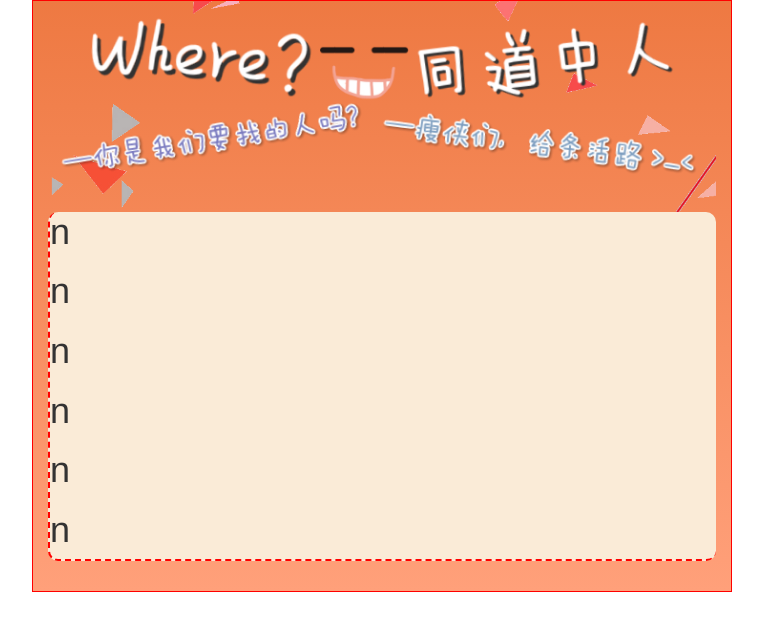
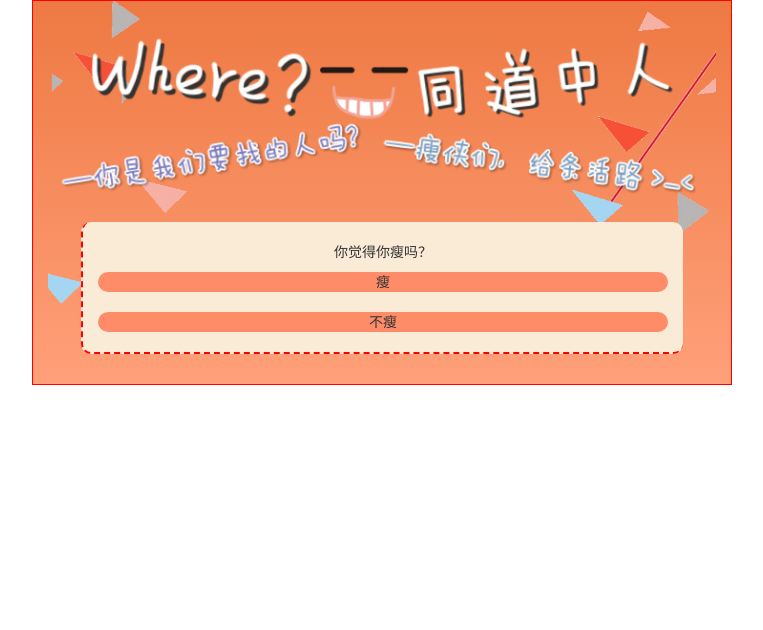
Before and after one commit to yuizya/agentSystem, a plain HTML site: page agentWeb/generalizeYS/index.html in a window 1280 px wide. Shown: the whole page, without its empty margins (258-1021 px from the left). Drawn offline with Linux system fonts and the light colour scheme.

Commit message:
2018-04-11 agentWeb

```diff
--- a/agentWeb/generalizeYS/index.html
+++ b/agentWeb/generalizeYS/index.html
@@ -32,8 +32,14 @@
     <style>
         *{padding: 0px;margin: 0px;}
         .body_container{border: 1px red solid;max-width: 700px;background: -webkit-linear-gradient(#EE7942, #FFA07A);background: -o-linear-gradient(#EE7942, #FFA07A);background: -moz-linear-gradient(#EE7942, #FFA07A);background: linear-gradient(#EE7942, #FFA07A);}
-        .body_container .bgimg{background:url("static/images/bg01.png") no-repeat center center;background-size: 100%; }
-        .body_container .question_div{border: 2px red dashed;border-radius: 10px;border-top: none;border-right: none;margin-bottom: 30px;background-color: antiquewhite}
+            .body_container .bgimg{background:url("static/images/bg01.png") no-repeat center center;background-size: 100%; }
+                .body_container .bgimg .bg_title{margin-top: 20px;margin-bottom: 10px;}
+            .body_container .question_div{margin:0px auto;width:90%;border: 2px red dashed;border-radius: 10px;border-top: none;border-right: none;margin-bottom: 30px;background-color: antiquewhite}
+                .body_container .question_div .qt_content_div{margin-top: 20px;text-align: center;}
+                .body_container .question_div .qt_content_div .p_qt_title{}
+                .body_container .question_div .qt_content_div .div_answer1,
+                .body_container .question_div .qt_content_div .div_answer2{margin-bottom:20px;border-radius: 10px;background-color: #FF8C69}
+                .body_container .question_div .qt_content_div .div_answer2{}
     </style>
     <!--[if lt IE 9]>
     <script src="static/js/bootstrap/html5shiv.min.js"></script>
@@ -43,9 +49,15 @@
 <body>
     <div class="container body_container">
         <div class="bgimg">
-            <img src="static/images/bg_title.png" width="100%" height="100%"/>
-            <div class="question_div">
-                <h1>n</h1><h1>n</h1><h1>n</h1><h1>n</h1><h1>n</h1><h1>n</h1>
+            <img src="static/images/bg_title.png" width="100%" height="100%" class="bg_title"/>
+            <div class="row question_div">
+                <div class="qt_content_div">
+                    <div class="col-sm-12 col-md-12 col-xs-12">
+                        <p class="p_qt_title">你觉得你瘦吗？</p>
+                        <div class="div_answer1">瘦</div>
+                        <div class="div_answer2">不瘦</div>
+                    </div>
+                </div>
             </div>
         </div>
     </div>
```
